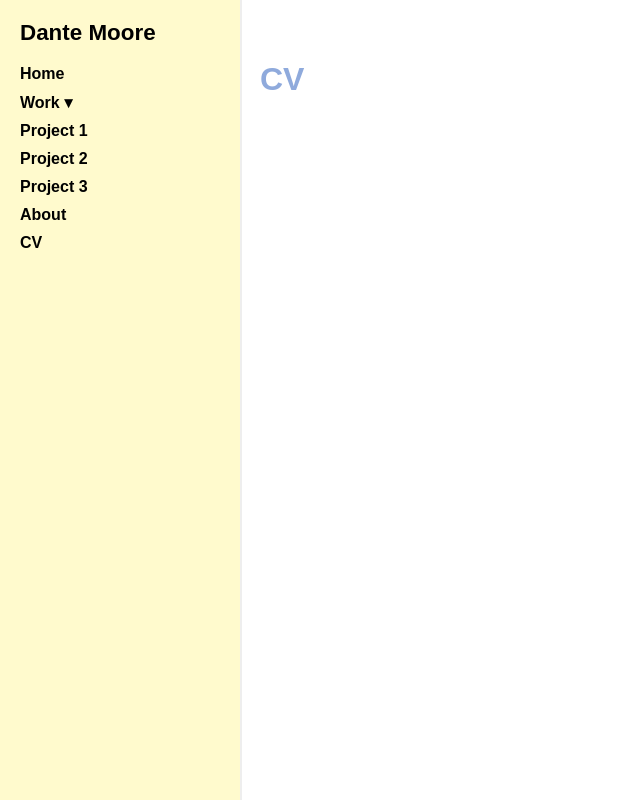
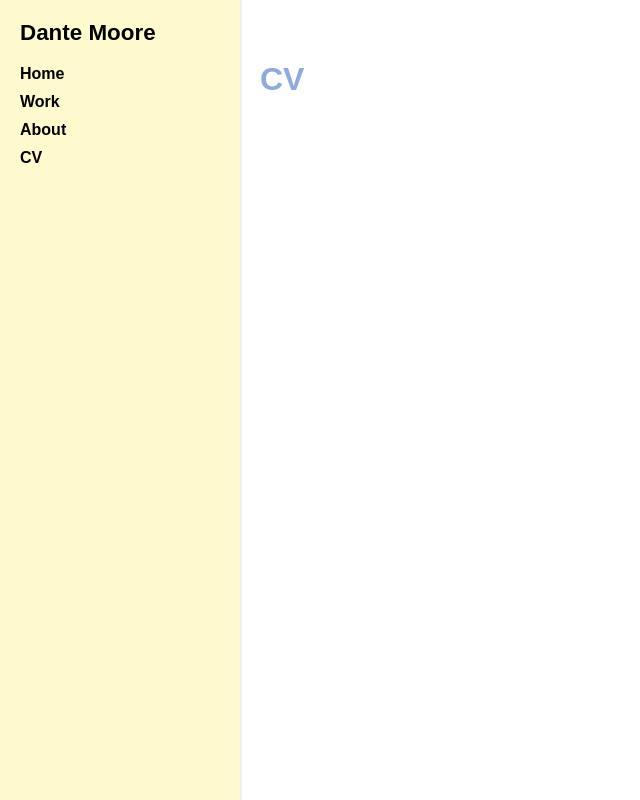
Before and after one commit to Zante2222/Zante2222.github.io, a plain HTML site: page cv.html in a window 1280 px wide. Shown: the whole page, without its empty margins (0-640 px from the left). Drawn offline with Linux system fonts and the light colour scheme.

Commit message:
Update cv.html

```diff
--- a/cv.html
+++ b/cv.html
@@ -22,20 +22,11 @@ h1 { color:#8faadc; }
 <h2>Dante Moore</h2>
 <ul>
 <li><a href="/index.html">Home</a></li>
-<li class="dropdown">
-<a href="#">Work ▾</a>
-<ul class="dropdown-content">
-<li><a href="/work/project1.html">Project 1</a></li>
-<li><a href="/work/project2.html">Project 2</a></li>
-<li><a href="/work/project3.html">Project 3</a></li>
-</ul>
-</li>
+<li><a href="/work/index.html">Work</a></li>
 <li><a href="/about.html">About</a></li>
 <li><a href="/cv.html">CV</a></li>
 </ul>
 </nav>
-
-
 <main>
 <h1>CV</h1>
 <p></p>
```
